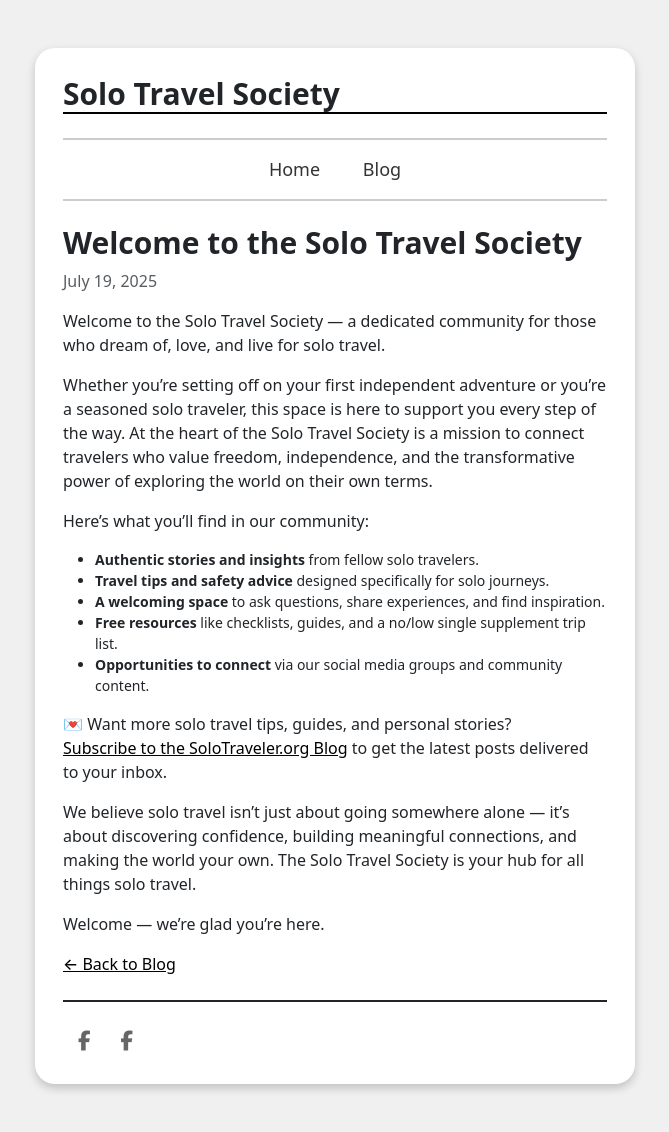
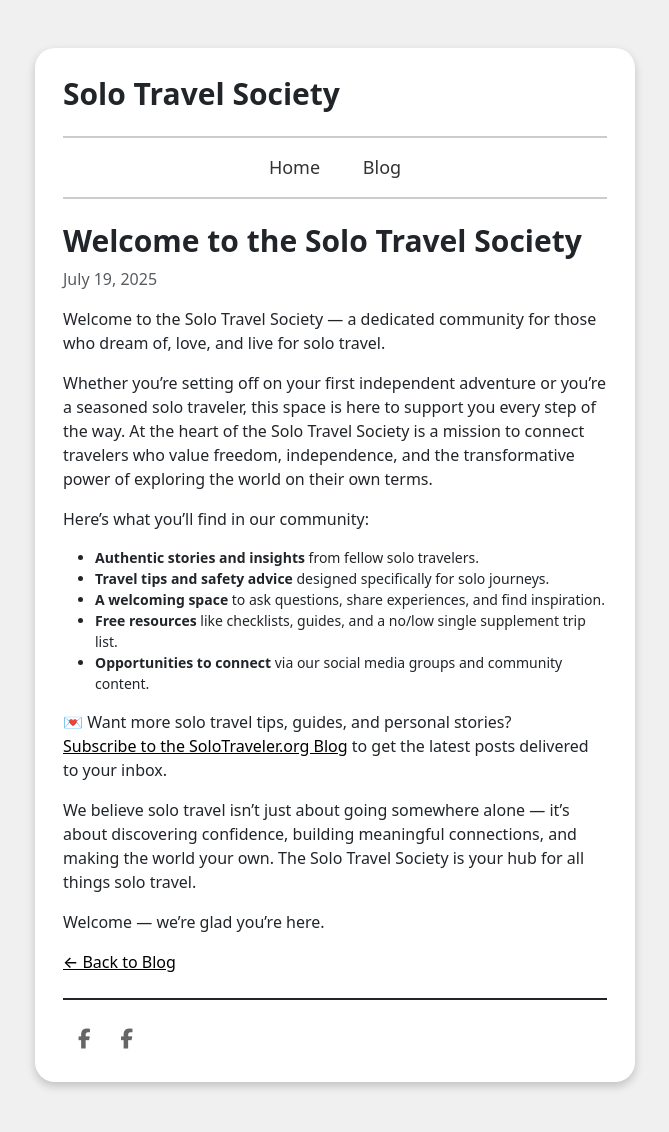
Before and after one commit to solotravelsociety/solotravelsociety.com, a Jekyll site: the page built from _posts/2025-07-19-welcome.md, in a window 1280 px wide. Shown: the whole page, without its empty margins (305-974 px from the left). Built offline with Jekyll 4.4.1, drawn with Linux system fonts in a browser that asks for light colours; nearby versions of some CDN libraries.

Commit message:
Remove title border.

```diff
--- a/_layouts/post.html
+++ b/_layouts/post.html
@@ -17,7 +17,7 @@
   <div class="container-md">
     <div class="wrapper">
       <header>
-        <h1 id="awesome-ghost-" class="mb-4 border-bottom">Solo Travel Society</h1>
+        <h1 id="awesome-ghost-" class="mb-4">Solo Travel Society</h1>
         <nav class="main-nav text-center my-4">
         <ul class="nav-menu list-inline">
           <li class="list-inline-item"><a href="{{ '/' | relative_url }}">Home</a></li>
```
